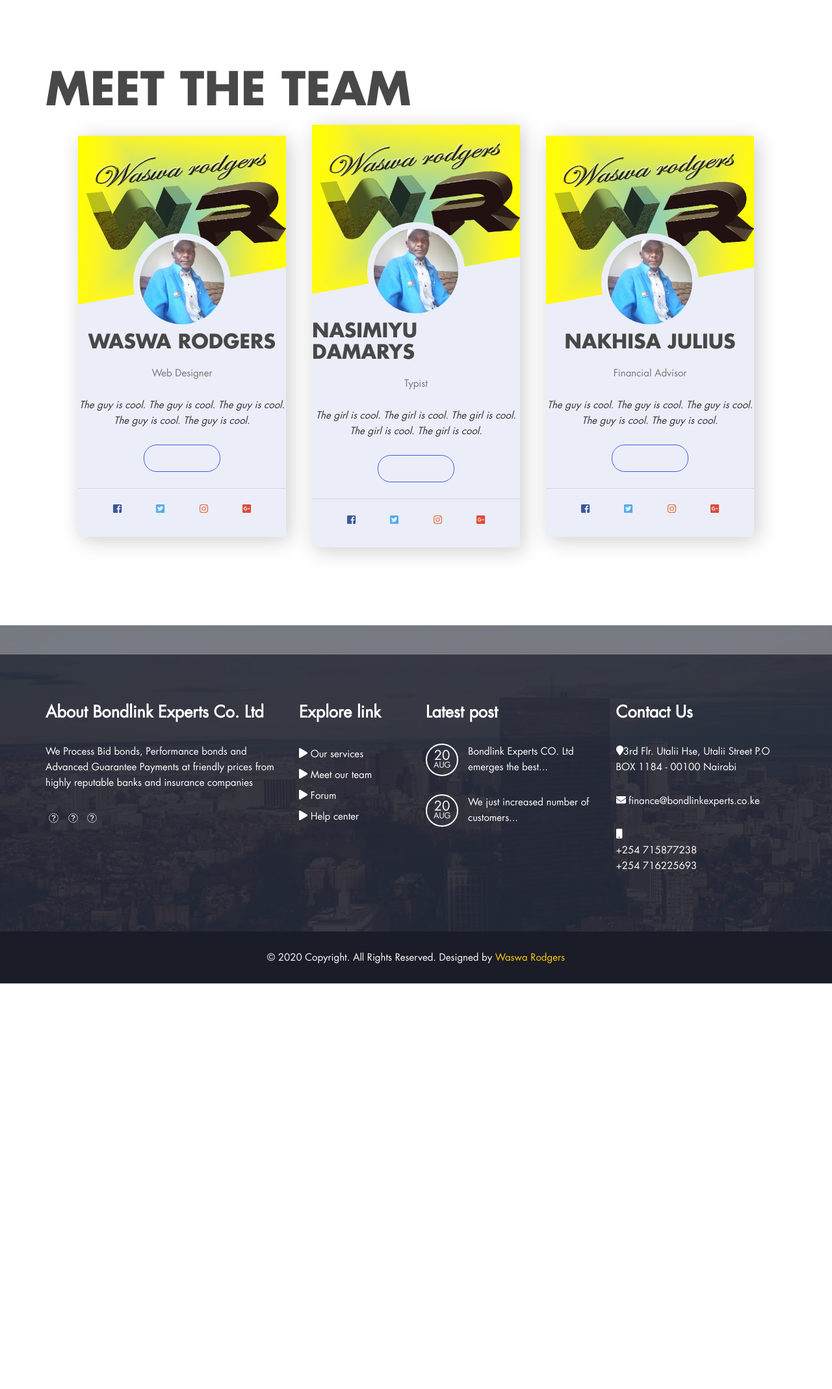
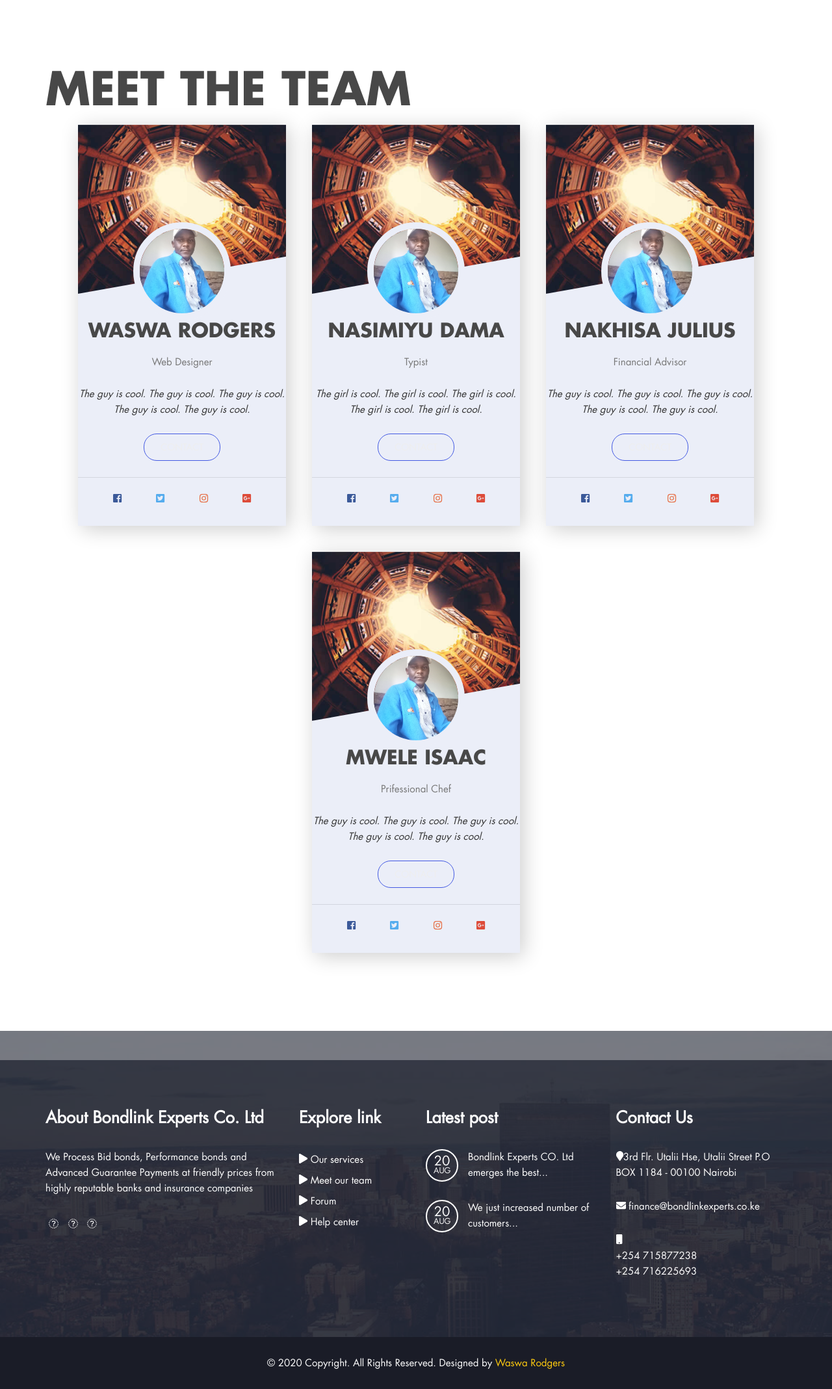
Before and after one commit to WaswaRodgers/bondlink, a PHP site: page /team.php in a window 1280 px wide. Shown: the part 92-2229 px from the top of the page at 65% size. Before the commit the page ends 1605 px from the top, so only its background shows below. Run offline with PHP 8.4, Linux system fonts and the light colour scheme.

Commit message:
finished profile cards

```diff
--- a/team.php
+++ b/team.php
@@ -12,6 +12,11 @@
 ?>
 
 <style type="text/css">
+
+	body {
+		overflow-x: hidden;
+	}
+
 	a{
 		text-decoration: none;
 		color: #fff;
@@ -170,6 +175,7 @@
 
     	.card {
     		margin: 2rem;
+    		transition: opacity .5s;
     	}
 
     	@keyframes fadeIn {
@@ -197,6 +203,10 @@
     	.card:nth-child(4) {
     		animation: fadeIn .5s 2s backwards;
     	}
+
+    	.card:hover {
+    		transform: scale(1.05);
+    	}
     }
 
 
@@ -207,7 +217,7 @@
 		<h1>Meet The Team</h1>
 		<div class="card-wrapper">
 			<div class="card">
-				<img src="images/service_img1.png" alt="Card-background" class="card-img">
+				<img src="images/portfolio1.jpg" alt="Card-background" class="card-img">
 				<img src="images/testimonial_img2.jpg" alt="Profile-image" class="profile-img">
 				<h2>Waswa Rodgers</h2>
 				<p class="job-title">Web Designer</p>
@@ -222,9 +232,9 @@
 			</div>
 
 			<div class="card">
-				<img src="images/service_img1.png" alt="Card-background" class="card-img">
+				<img src="images/portfolio1.jpg" alt="Card-background" class="card-img">
 				<img src="images/testimonial_img2.jpg" alt="Profile-image" class="profile-img">
-				<h2>Nasimiyu Damarys</h2>
+				<h2>Nasimiyu Dama</h2>
 				<p class="job-title">Typist</p>
 				<p class="about">The girl is cool. The girl is cool. The girl is cool. The girl is cool. The girl is cool.</p>
 				<a href="#" class="btn">Contact</a>
@@ -237,10 +247,25 @@
 			</div>
 
 			<div class="card">
-				<img src="images/service_img1.png" alt="Card-background" class="card-img">
+				<img src="images/portfolio1.jpg" alt="Card-background" class="card-img">
 				<img src="images/testimonial_img2.jpg" alt="Profile-image" class="profile-img">
 				<h2>Nakhisa Julius</h2>
 				<p class="job-title">Financial Advisor</p>
+				<p class="about">The guy is cool. The guy is cool. The guy is cool. The guy is cool. The guy is cool.</p>
+				<a href="#" class="btn">Contact</a>
+				<ul class="social-media">
+					<li><a href="#"><i class="fab fa-facebook-square"></i></a></li>
+					<li><a href="#"><i class="fab fa-twitter-square"></i></a></li>
+					<li><a href="#"><i class="fab fa-instagram"></i></a></li>
+					<li><a href="#"><i class="fab fa-google-plus-square"></i></a></li>
+				</ul>
+			</div>
+
+			<div class="card">
+				<img src="images/portfolio1.jpg" alt="Card-background" class="card-img">
+				<img src="images/testimonial_img2.jpg" alt="Profile-image" class="profile-img">
+				<h2>Mwele Isaac</h2>
+				<p class="job-title">Prifessional Chef</p>
 				<p class="about">The guy is cool. The guy is cool. The guy is cool. The guy is cool. The guy is cool.</p>
 				<a href="#" class="btn">Contact</a>
 				<ul class="social-media">
```
